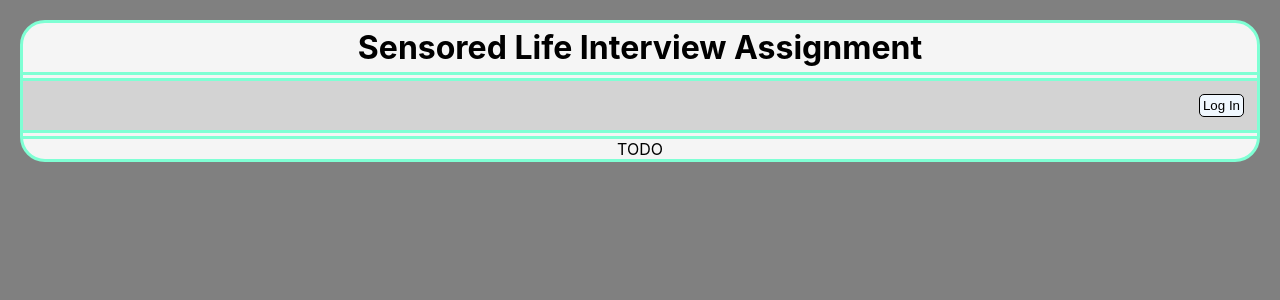
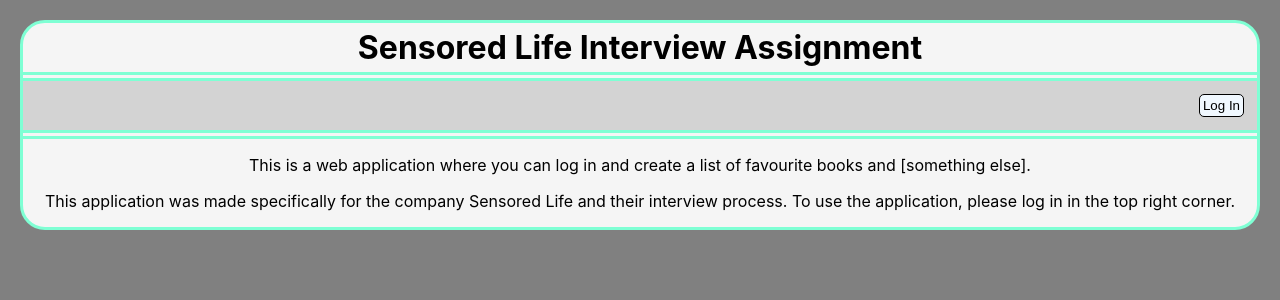
Before and after one commit to ETJeanMachine/sensoredlife, a React (Create React App) app: page / in a window 1280 px wide. Shown: the top 300 px of the page. Built offline with nearby package versions, Linux system fonts and the light colour scheme.

Commit message:
fully implemented auth0 login

```diff
--- a/src/App.js
+++ b/src/App.js
@@ -1,39 +1,27 @@
-import React, { useState } from "react";
-import { BrowserRouter as Router, Route, Routes } from "react-router-dom";
-import { Auth } from "aws-amplify";
+import React from "react";
+import { BrowserRouter as Router } from "react-router-dom";
+import { useAuth0 } from "@auth0/auth0-react";
 import Header from "./components/Header";
 import Home from "./components/Home";
 import LoginButton from "./components/LoginButton";
+import LogoutButton from "./components/LogoutButton";
 
 function App() {
-  const [isAuthenticated, userHasAuthenticated] = useState(false);
-
-  async function handleLogout() {
-    await Auth.signOut();
-    userHasAuthenticated(false);
-  }
+  const { isAuthenticated, user } = useAuth0();
 
   return (
     <Router>
       <div className="app">
         <Header />
         <div className="navbar">
-          <LoginButton />
-          {/* <LinkContainer to="/">
-            <Nav.Link>Home</Nav.Link>
-          </LinkContainer>
           {isAuthenticated ? (
-            <Nav.Link onClick={handleLogout}>Logout</Nav.Link>
+            <>
+              <p>{user.name}</p>
+              <LogoutButton />
+            </>
           ) : (
-            <>
-              <LinkContainer to="/signup">
-                <Nav.Link>Signup</Nav.Link>
-              </LinkContainer>
-              <LinkContainer to="/login">
-                <Nav.Link>Login</Nav.Link>
-              </LinkContainer>
-            </>
-          )} */}
+            <LoginButton />
+          )}
         </div>
         <Home />
       </div>
--- a/src/components/Header.js
+++ b/src/components/Header.js
@@ -3,8 +3,8 @@
 function Header() {
   return (
     <div className="header">
-          <h1>Sensored Life Interview Assignment</h1>
-        </div>
+      <h1>Sensored Life Interview Assignment</h1>
+    </div>
   );
 }
 
--- a/src/components/Home.js
+++ b/src/components/Home.js
@@ -1,8 +1,23 @@
-import React, { useState } from "react";
-import { Link } from "react-router-dom";
+import React from "react";
+import { useAuth0 } from "@auth0/auth0-react";
 
 function Home() {
-    return <div className="main">TODO</div>;
+  const { isAuthenticated, user } = useAuth0();
+  return isAuthenticated ? (
+    <div className="main">TODO</div>
+  ) : (
+    <div className="main">
+      <p>
+        This is a web application where you can log in and create a list of
+        favourite books and [something else].
+      </p>
+      <p>
+        This application was made specifically for the company Sensored Life and
+        their interview process. To use the application, please log in in the
+        top right corner.
+      </p>
+    </div>
+  );
 }
 
 export default Home;
--- a/src/index.css
+++ b/src/index.css
@@ -43,10 +43,16 @@
   border-bottom: 9px double aquamarine;
 }
 
+.main {
+  border-top: 9px double aquamarine;
+  text-align: center;
+}
+
 .navbar {
   background-color: lightgray;
   padding: 8px;
-  text-align: right;
+  flex-direction: row-reverse;
+  display: flex;
 }
 
 .navbar button {
@@ -65,7 +71,7 @@
   cursor: pointer;
 }
 
-.main {
-  border-top: 9px double aquamarine;
-  text-align: center;
+.navbar p {
+  margin: 5px;
+  font-style: italic;
 }
```
Also changed, not shown: src/components/Profile.js (deleted, +0 -22 lines).
